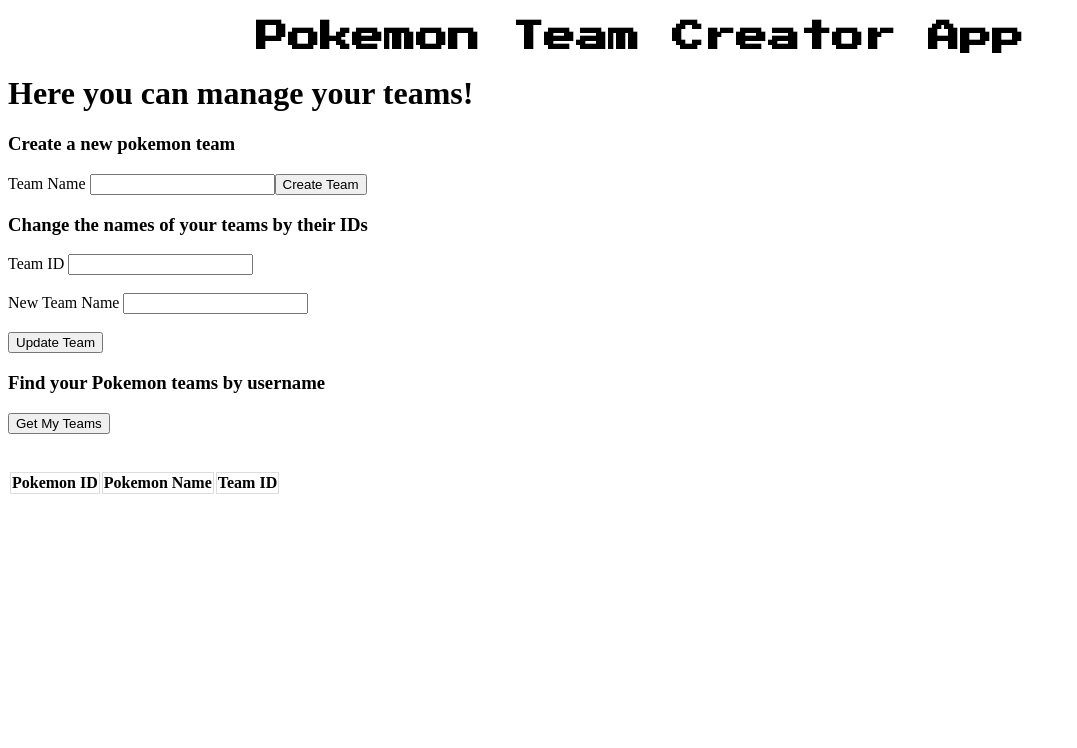
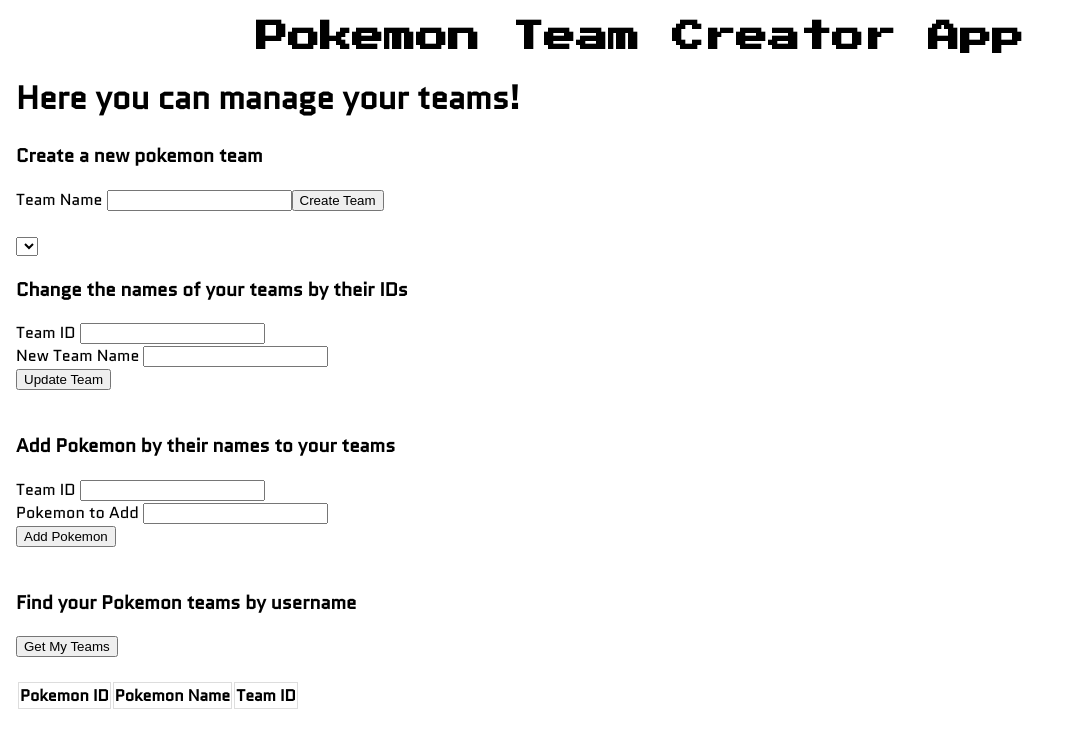
Before and after one commit to JakSak8/se3309-pokemon, an Angular app in the folder angular-se3309-pokemon/: page /team in a window 1280 px wide. Shown: the top 748 px of the page, without its empty margins (0-1077 px from the left). Built offline with nearby package versions, Linux system fonts and the light colour scheme.

Commit message:
Everything works except displaying teamID

```diff
--- a/angular-se3309-pokemon/src/app/app.component.ts
+++ b/angular-se3309-pokemon/src/app/app.component.ts
@@ -1,5 +1,6 @@
 import { Component } from '@angular/core';
 import { UsernameService } from './username.service';
+import {Router} from '@angular/router';
 
 
 @Component({
@@ -11,7 +12,7 @@
 export class AppComponent {
   title = 'app';
 
-  constructor(private usernameService: UsernameService){}
+  constructor(private router: Router, private usernameService: UsernameService){}
 
   isAuthenticated(): Boolean{
 
@@ -24,6 +25,7 @@
 
   LogOut(){
     this.usernameService.logout();
+    this.router.navigate(['../login'])
   }
 
 }
--- a/angular-se3309-pokemon/src/app/app.module.ts
+++ b/angular-se3309-pokemon/src/app/app.module.ts
@@ -2,6 +2,7 @@
 import { NgModule } from '@angular/core';
 import { HttpModule } from '@angular/http';
 import { AppRoutingModule } from './/app-routing.module';
+import { FormsModule } from '@angular/forms'
 
 import { AppComponent } from './app.component';
 import { LoginComponent } from './login/login.component';
@@ -23,6 +24,7 @@
     BrowserModule,
     AppRoutingModule,
     HttpModule,
+    FormsModule,
   ],
   providers: [],
   bootstrap: [AppComponent]
--- a/angular-se3309-pokemon/src/app/home/home.component.css
+++ b/angular-se3309-pokemon/src/app/home/home.component.css
@@ -0,0 +1,4 @@
+body {
+    font-family: 'Quantico', sans-serif;
+
+}
--- a/angular-se3309-pokemon/src/app/home/home.component.html
+++ b/angular-se3309-pokemon/src/app/home/home.component.html
@@ -1 +1,4 @@
+<body>
 <h1>Take one of the above links to different functionalities</h1>
+<link href="https://fonts.googleapis.com/css?family=Quantico" rel="stylesheet">
+</body>
--- a/angular-se3309-pokemon/src/app/pokemon/pokemon.component.css
+++ b/angular-se3309-pokemon/src/app/pokemon/pokemon.component.css
@@ -6,3 +6,7 @@
 tr:nth-child(even) {
     background-color: #dddddd;
 }
+
+body {
+    font-family: 'Quantico', sans-serif;
+}
--- a/angular-se3309-pokemon/src/app/pokemon/pokemon.component.html
+++ b/angular-se3309-pokemon/src/app/pokemon/pokemon.component.html
@@ -1,3 +1,4 @@
+<body>
 <h1> Search for Pokemon to put on your teams! </h1>
 <div>
   <h4>Search by Pokemon Name</h4>
@@ -37,3 +38,7 @@
     <td>{{pokemon.speed}}</td>
   </tr>
 </table>
+
+<link href="https://fonts.googleapis.com/css?family=Press+Start+2P|Quantico" rel="stylesheet">
+
+</body>
--- a/angular-se3309-pokemon/src/app/team.service.ts
+++ b/angular-se3309-pokemon/src/app/team.service.ts
@@ -26,6 +26,14 @@
 
   }
 
+  AddPokemon(teamIDs:string, newPokeName:string){
+    var body = {
+      teamID: teamIDs,
+      pokeName: newPokeName
+    }
+    return this.http.post("/api/mypokemon_create",body);
+  }
+
   GetTeams(userName:string){
     var body = {
       username: userName
--- a/angular-se3309-pokemon/src/app/team/team.component.css
+++ b/angular-se3309-pokemon/src/app/team/team.component.css
@@ -6,3 +6,7 @@
 tr:nth-child(even) {
     background-color: #dddddd;
 }
+
+body {
+    font-family: 'Quantico', sans-serif;
+}
--- a/angular-se3309-pokemon/src/app/team/team.component.html
+++ b/angular-se3309-pokemon/src/app/team/team.component.html
@@ -1,20 +1,31 @@
+<body>
 <h1> Here you can manage your teams! </h1>
 <div>
   <h3>Create a new pokemon team</h3>
   Team Name <input type="text" #teamName />
   <button (click)="CreateTeam(teamName.value)">Create Team</button>
 </div>
+<br>
+<select [(ngModel)]="selectedTeam"><option *ngFor="let team of teams" value="{{team.id}}">{{team.name}}</option></select>
 <h3>Change the names of your teams by their IDs</h3>
 <div class="container">
-  Team ID <input #teamIDs ><br><br>
-  New Team Name <input #newTeamName ><br><br>
+  Team ID <input #teamIDs ><br>
+  New Team Name <input #newTeamName ><br>
   <button (click)="UpdateTeam(teamIDs.value, newTeamName.value)">Update Team</button>
 </div>
+<br>
+<h3>Add Pokemon by their names to your teams</h3>
+<div class="container">
+    Team ID <input #teamIDs ><br>
+    Pokemon to Add <input #newPokeName ><br>
+    <button (click)="AddPokemon(teamIDs.value, newPokeName.value)">Add Pokemon</button>
+  </div>
+<br>
 <div>
   <h3>Find your Pokemon teams by username</h3>
   <button (click)="GetTeams()">Get My Teams</button>
 </div>
-<br><br>
+<br>
 <table>
 <tr>
   <th>Pokemon ID</th>
@@ -27,3 +38,7 @@
   <td>{{team.teamID}}</td>
 </tr>
 </table>
+
+<link href="https://fonts.googleapis.com/css?family=Press+Start+2P|Quantico" rel="stylesheet">
+
+</body>
--- a/angular-se3309-pokemon/src/app/team/team.component.ts
+++ b/angular-se3309-pokemon/src/app/team/team.component.ts
@@ -1,8 +1,10 @@
 import { Component, OnInit } from '@angular/core';
 import { Http, Headers } from '@angular/http';
+import { NgModel } from '@angular/forms';
 import { TeamService } from '../team.service';
+import { USER_NAME } from '../username.service';
 import 'rxjs/add/operator/map'
-import { USER_NAME } from '../username.service';
+
 
 @Component({
   selector: 'app-team',
@@ -33,8 +35,7 @@
 
   UpdateTeam(teamIDs:string, newTeamName:string){
     return this.teamService.UpdateTeam(teamIDs,newTeamName).subscribe(
-      data => {this.UpdateTeamConfirm(data);
-      console.log(data)},
+      data => {this.UpdateTeamConfirm(data)},
       err => console.log(err),
     );
 
@@ -42,6 +43,17 @@
 
   UpdateTeamConfirm(data){
     alert("Your team has been updated!");
+  }
+
+  AddPokemon(teamIDs:string, newPokeName:string){
+    return this.teamService.AddPokemon(teamIDs,newPokeName).subscribe(
+      data => {this.AddPokemonConfirm(data)},
+      err => console.log(err),
+    );
+  }
+
+  AddPokemonConfirm(data){
+    alert("Your Pokemon has been added!")
   }
 
   GetTeams(){
```
